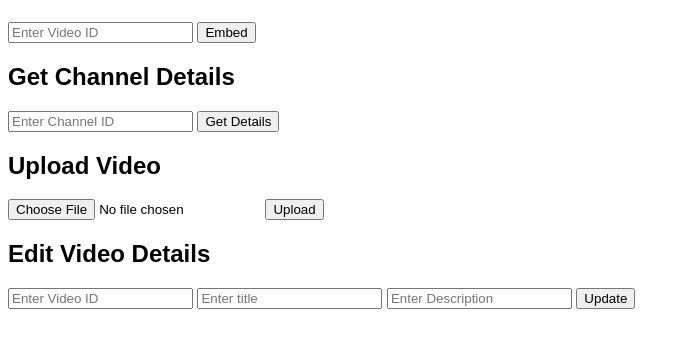
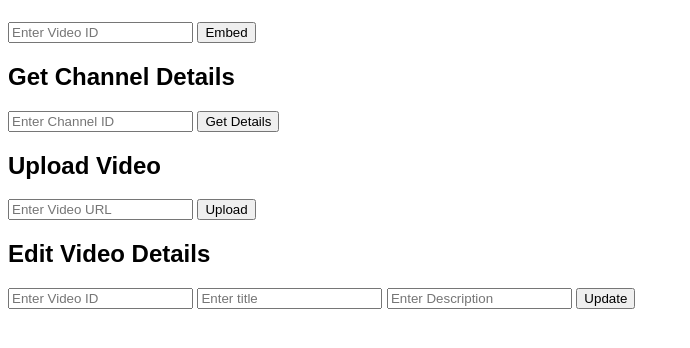
Before and after one commit to Hemanth-1354/Vimeo-Integration, a Django app: page / in a window 1280 px wide. Shown: the part 284-632 px from the top of the page, without its empty margins (0-690 px from the left). Run offline with Django 5.2, Linux system fonts and the light colour scheme.

Commit message:
Video Uplaoding error resolved

```diff
--- a/api/templates/home.html
+++ b/api/templates/home.html
@@ -43,10 +43,12 @@
 
     <h2>Upload Video</h2>
     <form id="upload-form">
-        <input type="file" id="video-url" placeholder="Enter Video URL">
+        <input type="text" id="video-url" placeholder="Enter Video URL">
         <button type="submit">Upload</button>
     </form>
     <div id="upload-status"></div>
+
+
 
     <h2>Edit Video Details</h2>
     <form id="edit-video-details-form">
@@ -56,6 +58,8 @@
         <button type="submit">Update</button>
     </form>
     <div id="edit-video-details-status"></div>
+
+
 
     <script>
         function displayResult(elementId, data) {
@@ -89,6 +93,8 @@
             document.getElementById('embed-result').innerHTML = data.embed_code || '<p>Error embedding video.</p>';
         });
 
+
+
         // Get Channel Details
         document.getElementById('channel-form').addEventListener('submit', async (e) => {
             e.preventDefault();
@@ -98,18 +104,33 @@
             displayResult('channel-details', data);
         });
 
+
+
+
+
+
+
         // Upload Video with URL
         document.getElementById('upload-form').addEventListener('submit', async (e) => {
             e.preventDefault();
-            const videoUrl = document.getElementById('video-url').value;
+            const videoPath = document.getElementById('video-url').value; // Expecting a local path
+            try {
                 const response = await fetch('/upload/', {
                     method: 'POST',
                     headers: { 'Content-Type': 'application/json' },
-                body: JSON.stringify({ video_url: videoUrl })
+                    body: JSON.stringify({ video_path: videoPath }) // Changed key to `video_path`
                 });
                 const data = await response.json();
                 displayResult('upload-status', data);
+            } catch (error) {
+                console.error("Upload failed:", error);
+                displayResult('upload-status', { error: "Failed to upload video." });
+            }
         });
+
+
+
+
 
         // Edit Video Details
         document.getElementById('edit-video-details-form').addEventListener('submit', async (e) => {
--- a/api/views.py
+++ b/api/views.py
@@ -127,6 +127,10 @@ client = vimeo.VimeoClient(
     secret=settings.VIMEO_CLIENT_SECRET
 )
 
+
+
+
+
 @csrf_exempt
 def upload_video(request):
     if request.method != "POST":
@@ -158,11 +162,6 @@ def upload_video(request):
         return JsonResponse({"error": f"An unexpected error occurred: {str(e)}"}, status=500)
 
 
-client = vimeo.VimeoClient(
-    token=settings.VIMEO_ACCESS_TOKEN,
-    key=settings.VIMEO_CLIENT_ID,
-    secret=settings.VIMEO_CLIENT_SECRET
-)
 
 @csrf_exempt
 def edit_video(request):
```
Lines whose indentation alone changed are shown as unchanged.
